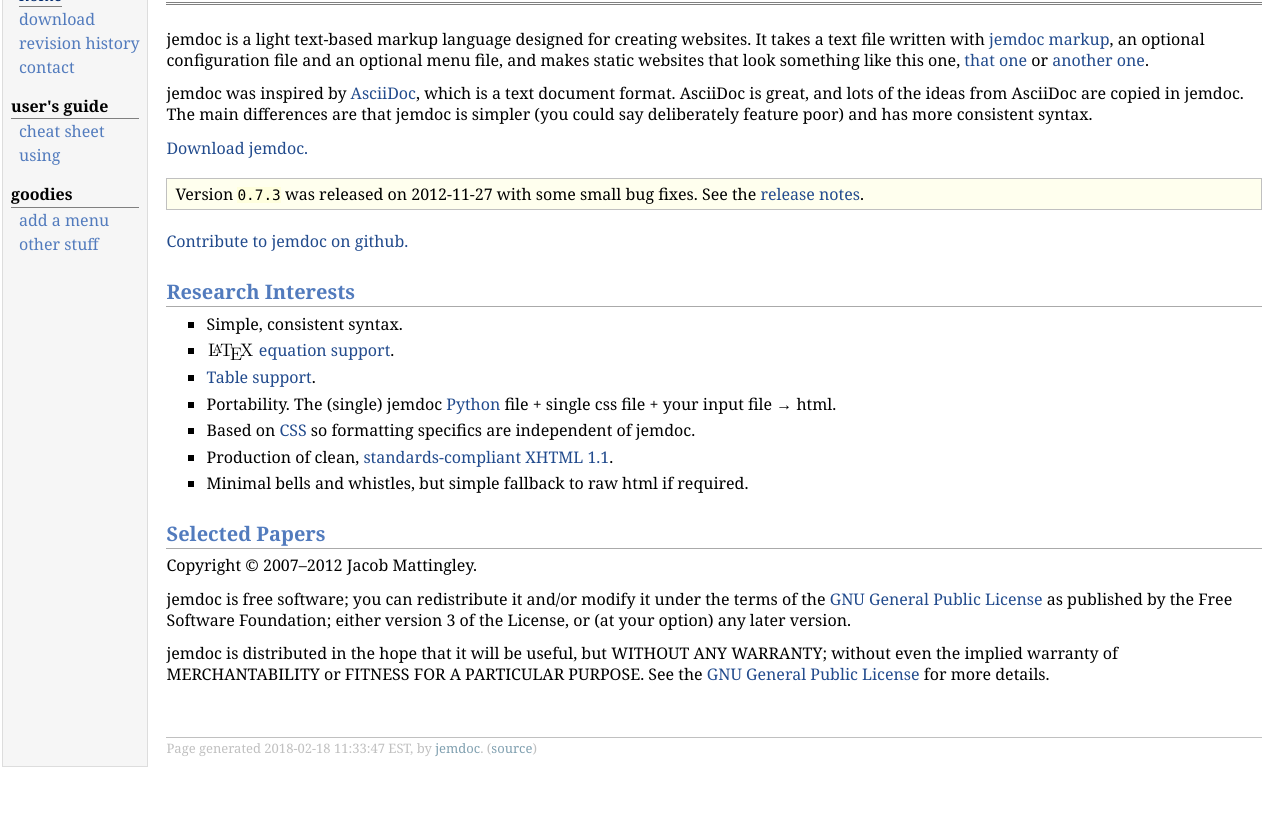
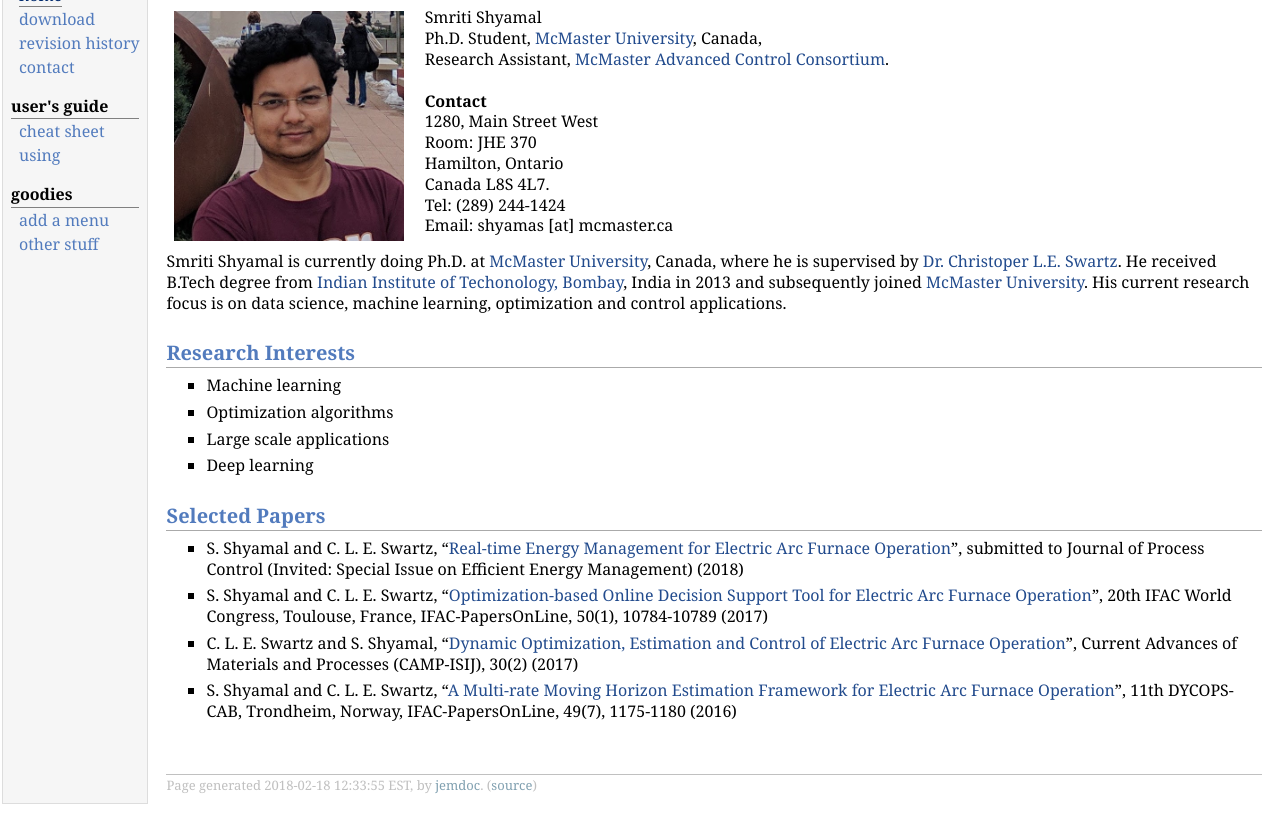
Before and after one commit to smritishyamal/smritishyamal.github.io, a plain HTML site: page index.html in a window 1280 px wide. Shown: the part 69-883 px from the top of the page. Before the commit the page ends 846 px from the top, so only its background shows below. Drawn offline with Linux system fonts and the light colour scheme.

Commit message:
Added picture and home pae details

```diff
--- a/index.html
+++ b/index.html
@@ -11,7 +11,7 @@
 <table summary="Table for page layout." id="tlayout">
 <tr valign="top">
 <td id="layout-menu">
-<div class="menu-category">jemdoc</div>
+<div class="menu-category">Info</div>
 <div class="menu-item"><a href="index.html" class="current">home</a></div>
 <div class="menu-item"><a href="download.html">download</a></div>
 <div class="menu-item"><a href="revision.html">revision&nbsp;history</a></div>
@@ -26,57 +26,55 @@
 <td id="layout-content">
 <div id="toptitle">
 <h1>Smriti Shyamal</h1>
-<div id="subtitle"><a href="https://jemnz.com/">Jacob Mattingley</a> (<a href="mailto:www@jemnz.com">www@jemnz.com</a>)</div>
 </div>
-<p>jemdoc is a light text-based markup language designed for creating
-websites. It takes a text file written with <a href="example.html">jemdoc markup</a>, an
-optional configuration file and an optional menu file, and makes static websites
-that look something like this one, <a href="https://jemnz.com">that one</a> or
-<a href="http://www.stanford.edu/class/ee364a/">another one</a>.</p>
-<p>jemdoc was inspired by <a href="http://www.methods.co.nz/asciidoc/">AsciiDoc</a>, which is a
-text document format. AsciiDoc is great, and lots of the ideas from AsciiDoc are
-copied in jemdoc. The main differences are that jemdoc is simpler (you could say
-deliberately feature poor) and has more consistent syntax.</p>
-<p><a href="download.html">Download jemdoc.</a></p>
-<div class="infoblock">
-<div class="blockcontent">
-<p>Version <tt>0.7.3</tt> was released on 2012-11-27 with some small bug fixes.
-See the <a href="revision.html">release notes</a>.</p>
-</div></div>
-<p><a href="https://github.com/jem/jemdoc">Contribute to jemdoc on github.</a></p>
+<table class="imgtable"><tr><td>
+<a href="IMGLINKTARGET"><img src="mypic.jpg" alt="alt text" width="230px" height="230px" /></a>&nbsp;</td>
+<td align="left"><p>Smriti Shyamal<br />
+Ph.D. Student, <a href="https://mcmaster.ca">McMaster University</a>, Canada,<br />
+Research Assistant, <a href="http://macc.mcmaster.ca">McMaster Advanced Control Consortium</a>.<br />
+<br /><b>Contact</b><br />
+1280, Main Street West<br />
+Room: JHE 370<br />
+Hamilton, Ontario<br />
+Canada L8S 4L7.<br />
+Tel: (289) 244-1424<br />
+Email: shyamas [at] mcmaster.ca</p>
+</td></tr></table>
+<p>Smriti Shyamal is currently doing Ph.D. at <a href="https://mcmaster.ca">McMaster University</a>, Canada, where
+he is supervised
+by <a href="http://macc.mcmaster.ca/profile.php?personid=120">Dr. Christoper L.E. Swartz</a>. He received
+B.Tech degree from <a href="http://www.iitb.ac.in">Indian Institute of Techonology, Bombay</a>,
+India in 2013 and subsequently joined <a href="https://mcmaster.ca">McMaster University</a>. His current
+research focus is on data science, machine learning, optimization and control applications.</p>
 <h2>Research Interests</h2>
 <ul>
-<li><p>Simple, consistent syntax.</p>
+<li><p>Machine learning</p>
 </li>
-<li><p><img class="eq" src="eqs/4948185842685763517-130.png" alt="mbox{LaTeX}" style="vertical-align: -4px" /> <a href="latex.html">equation support</a>.</p>
+<li><p>Optimization algorithms</p>
 </li>
-<li><p><a href="tables.html">Table support</a>.</p>
+<li><p>Large scale applications</p>
 </li>
-<li><p>Portability. The (single) jemdoc <a href="http://www.python.org/">Python</a> file +
-single css file + your input file &rarr; html.</p>
-</li>
-<li><p>Based on <a href="http://www.w3.org/Style/CSS/">CSS</a> so formatting specifics are
-independent of jemdoc.</p>
-</li>
-<li><p>Production of clean,
-<a href="http://validator.w3.org/check/referer">standards-compliant</a> <a href="http://www.w3.org/TR/xhtml11/">XHTML 1.1</a>.</p>
-</li>
-<li><p>Minimal bells and whistles, but simple fallback to raw html if required.</p>
+<li><p>Deep learning</p>
 </li>
 </ul>
 <h2>Selected Papers</h2>
-<p>Copyright &copy; 2007&ndash;2012 Jacob Mattingley.</p>
-<p>jemdoc is free software; you can redistribute it and/or modify it under the
-terms of the <a href="http://www.gnu.org/licenses/gpl-3.0.html">GNU General Public
-License</a> as published by the Free Software Foundation; either version 3 of the
-License, or (at your option) any later version.</p>
-<p>jemdoc is distributed in the hope that it will be useful, but WITHOUT ANY
-WARRANTY; without even the implied warranty of MERCHANTABILITY or FITNESS FOR A
-PARTICULAR PURPOSE. See the <a href="http://www.gnu.org/licenses/gpl-3.0.html">GNU
-General Public License</a> for more details.</p>
+<ul>
+<li><p>S. Shyamal and C. L. E. Swartz, “<a href="https://github.com/smritishyamal/Papers_and_presentations/blob/master/Shyamal_Swartz_JPC_2017.pdf">Real-time Energy Management for Electric Arc Furnace Operation</a>”, submitted
+to Journal of Process Control (Invited: Special Issue on Efficient Energy Management) (2018)</p>
+</li>
+<li><p>S. Shyamal and C. L. E. Swartz, “<a href="https://doi.org/10.1016/j.ifacol.2017.08.2338">Optimization-based Online Decision Support Tool for Electric Arc Furnace
+Operation</a>”, 20th IFAC World Congress, Toulouse, France, IFAC-PapersOnLine, 50(1), 10784-10789 (2017)</p>
+</li>
+<li><p>C. L. E. Swartz and S. Shyamal, “<a href="https://github.com/smritishyamal/Papers_and_presentations/blob/master/Swartz_Shyamal_ISIJ_2017.pdf">Dynamic Optimization, Estimation and Control of Electric Arc Furnace
+Operation</a>”, Current Advances of Materials and Processes (CAMP-ISIJ), 30(2) (2017)</p>
+</li>
+<li><p>S. Shyamal and C. L. E. Swartz, “<a href="https://doi.org/10.1016/j.ifacol.2016.07.365">A Multi-rate Moving Horizon Estimation Framework for Electric Arc Furnace
+Operation</a>”, 11th DYCOPS-CAB, Trondheim, Norway, IFAC-PapersOnLine, 49(7), 1175-1180 (2016)</p>
+</li>
+</ul>
 <div id="footer">
 <div id="footer-text">
-Page generated 2018-02-18 11:33:47 EST, by <a href="http://jemdoc.jaboc.net/">jemdoc</a>.
+Page generated 2018-02-18 12:33:55 EST, by <a href="http://jemdoc.jaboc.net/">jemdoc</a>.
 (<a href="index.jemdoc">source</a>)
 </div>
 </div>
```
Also changed, not shown: mypic.jpg (added), 2 other files.
